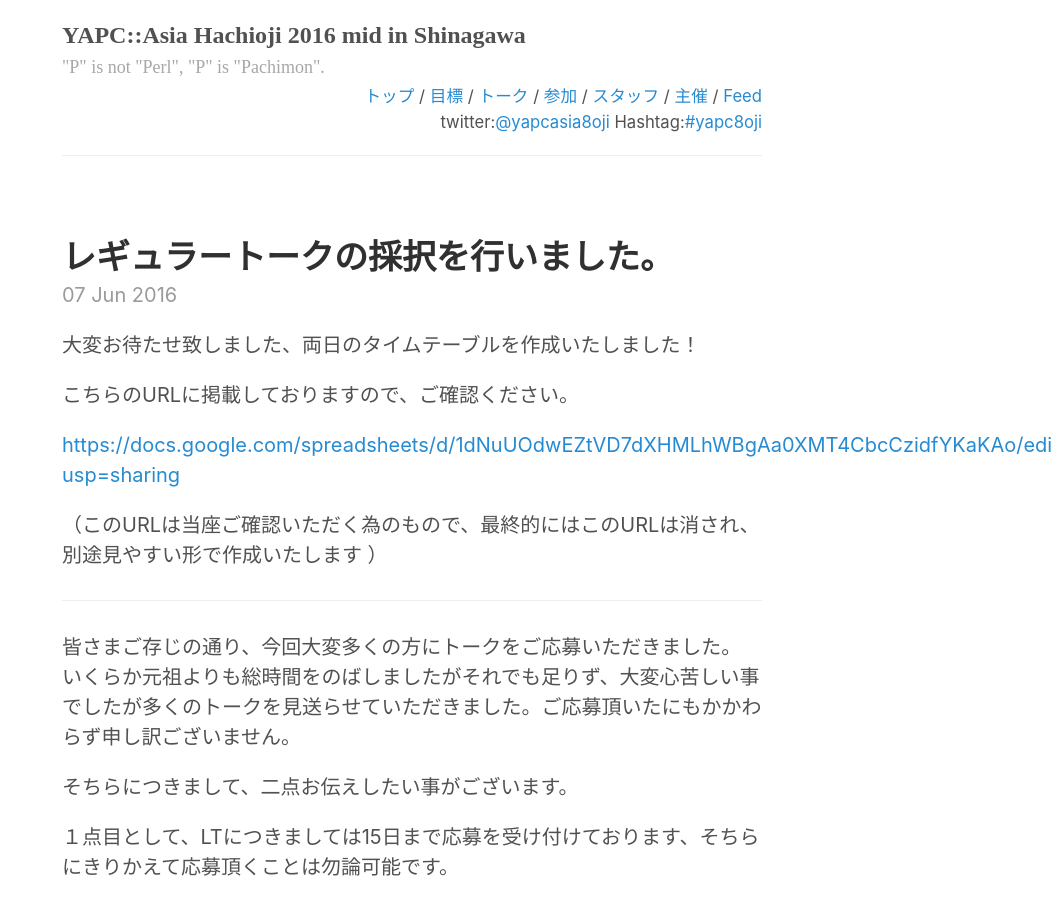
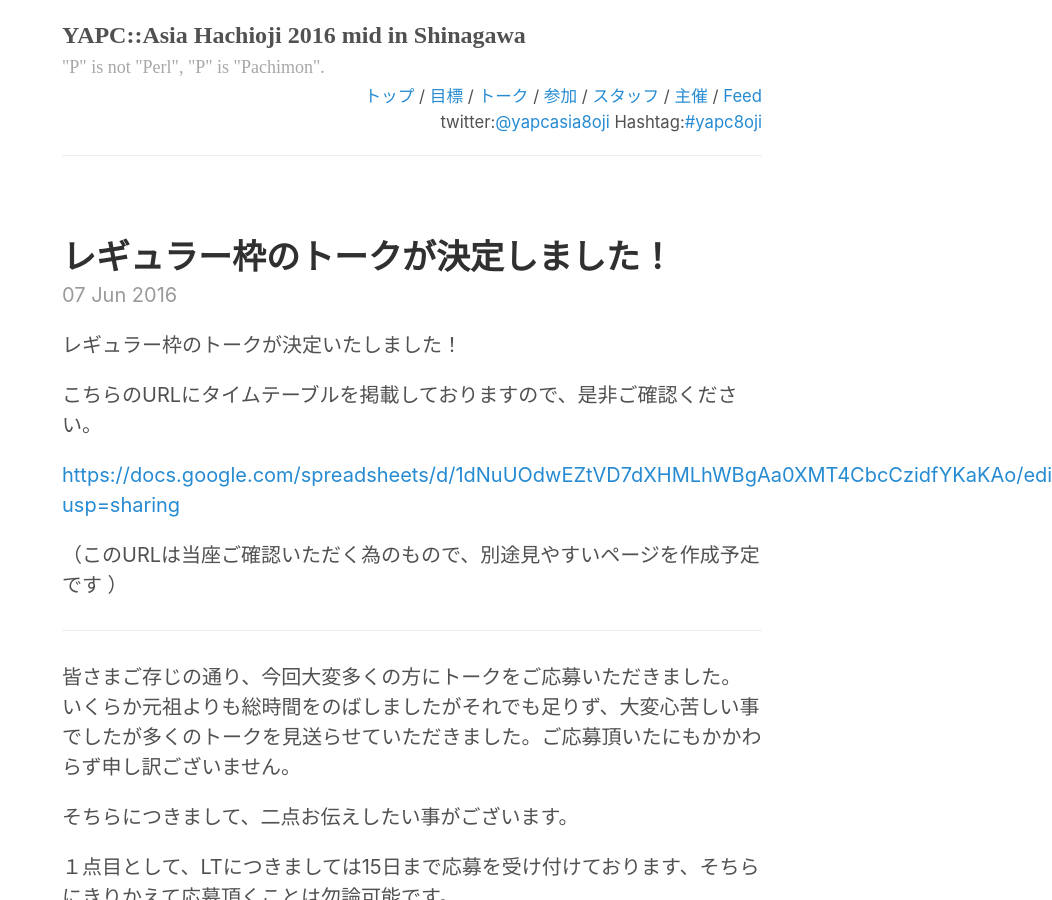
Before and after one commit to hachiojipm/yapcasia-8oji-2016mid, a Jekyll site: the page built from _posts/2016-06-07-please-check-talks-list.md, in a window 1280 px wide and 900 px high. Shown: the whole window, without its empty margins (228-1280 px from the left). Built offline with Jekyll 4.4.1, drawn with Linux system fonts in a browser that asks for light colours; comment, search, counter and statistics services are not loaded.

Commit message:
Update 2016-06-07-please-check-talks-list.md

```diff
--- a/_posts/2016-06-07-please-check-talks-list.md
+++ b/_posts/2016-06-07-please-check-talks-list.md
@@ -1,15 +1,15 @@
 ---
 layout: post
-title: レギュラートークの採択を行いました。
+title: レギュラー枠のトークが決定しました！
 ---
 
-大変お待たせ致しました、両日のタイムテーブルを作成いたしました！
+レギュラー枠のトークが決定いたしました！
 
-こちらのURLに掲載しておりますので、ご確認ください。
+こちらのURLにタイムテーブルを掲載しておりますので、是非ご確認ください。
 
 [https://docs.google.com/spreadsheets/d/1dNuUOdwEZtVD7dXHMLhWBgAa0XMT4CbcCzidfYKaKAo/edit?usp=sharing](https://docs.google.com/spreadsheets/d/1dNuUOdwEZtVD7dXHMLhWBgAa0XMT4CbcCzidfYKaKAo/edit?usp=sharing)
 
-（このURLは当座ご確認いただく為のもので、最終的にはこのURLは消され、別途見やすい形で作成いたします ）
+（このURLは当座ご確認いただく為のもので、別途見やすいページを作成予定です ）
 
 ***
 
```
